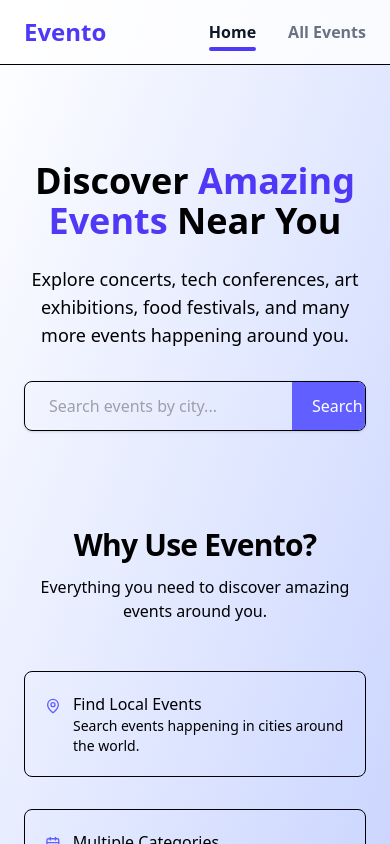
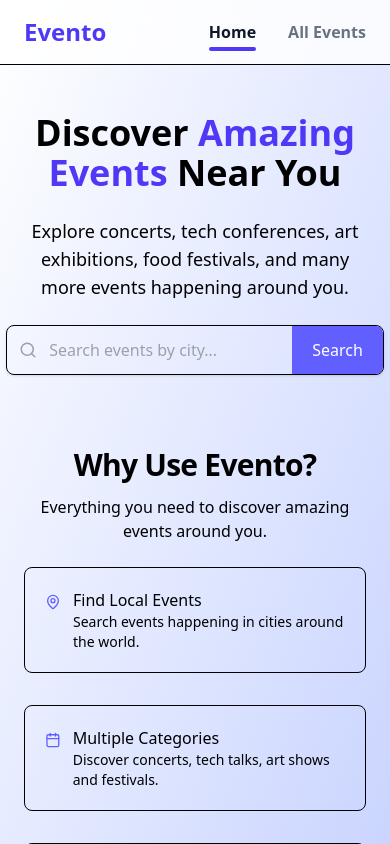
Before and after one commit to urstrulywin/Evento, a Next.js app: page / in a window 390 px wide. Shown: the top 844 px of the page. Built offline with nearby package versions, Linux system fonts and the light colour scheme.

Commit message:
improved ui

```diff
--- a/app/components/pagination.tsx
+++ b/app/components/pagination.tsx
@@ -12,7 +12,7 @@ export default function Pagination({
   nextPath: string | null;
 }) {
   return (
-    <section className="mx-auto mt-10 flex w-full max-w-6xl items-center justify-between px-6">
+    <section className="mx-auto flex w-full max-w-6xl items-center justify-between px-6">
       {prevPath ? (
         <Link href={prevPath} className={base}>
           <ArrowLeft size={18} />
--- a/app/event/[slug]/page.tsx
+++ b/app/event/[slug]/page.tsx
@@ -68,7 +68,7 @@ export default async function CityEventPage({ params }: EventSlug) {
             sizes="(max-width: 600px) 100vw, 600px"
             // priority
           />
-          <div className="flex flex-col sm:items-center md:items-start">
+          <div className="flex flex-col items-center md:items-start text-center md:text-left gap-2">
             {/* display date of event */}
             <p>
               {new Date(event.date).toLocaleDateString("en-US", {
@@ -78,12 +78,12 @@ export default async function CityEventPage({ params }: EventSlug) {
                 day: "numeric",
               })}
             </p>
-            <H1 className="py-2 whitespace-nowrap lg:text-5xl">{event.name}</H1>
-            <p className="pb-1 italic whitespace-nowrap text-xl ">
+            <H1 className="whitespace-nowrap">{event.name}</H1>
+            <p className="italic text-xl">
               Organized by <span>{event.organizerName}</span>
             </p>
-            <p className="drop-shadow-lg">{event.location}</p>
-            <button className=" bg-white/20 text-lg p-1 mt-5 capitalize w-[95vw] sm:w-full rounded-md border-white/20 border-2 bg-blur state-effects">
+            <p>{event.location}</p>
+            <button className="text-lg p-2 w-full rounded-full bg-white/20 border-white/20 border-2 bg-blur state-effects">
               Get Tickets
             </button>
           </div>
--- a/app/events/[city]/page.tsx
+++ b/app/events/[city]/page.tsx
@@ -10,28 +10,33 @@ interface Props {
   params: Promise<{ city: string }>;
 }
 type EventsProps = Props & {
-    searchParams : Promise<{ [key:string]: string| string[]| undefined}>;
-}
+  searchParams: Promise<{ [key: string]: string | string[] | undefined }>;
+};
 
-export async function generateMetadata({ params }: EventsProps) : Promise<Metadata> {
+export async function generateMetadata({
+  params,
+}: EventsProps): Promise<Metadata> {
   const { city } = await params;
   const titleCity = capitalizeFirstLetter(city);
 
   return {
-        title: city === 'all' ? 'All Events' : `Events in ${titleCity}`,
-        description: city === 'all' ? 'Browse all events' : `Browse events in ${titleCity}`,
+    title: city === "all" ? "All Events" : `Events in ${titleCity}`,
+    description:
+      city === "all" ? "Browse all events" : `Browse events in ${titleCity}`,
   };
 }
 
 const pageNumberSchema = z.coerce.number().int().min(1).catch(1).optional();
 
-export default async function EventsPage({ params, searchParams }: EventsProps) {
+export default async function EventsPage({
+  params,
+  searchParams,
+}: EventsProps) {
   const { city } = await params; // ← unwrap the Promise
 
   const search = await searchParams;
   // Extract only the page value
-    const rawPage =
-    Array.isArray(search.page) ? search.page[0] : search.page;
+  const rawPage = Array.isArray(search.page) ? search.page[0] : search.page;
 
   // Now parse the correct value
   const page = pageNumberSchema.parse(rawPage);
@@ -48,12 +53,10 @@ export default async function EventsPage({ params, searchParams }: EventsProps)
   const title = city.charAt(0).toUpperCase() + city.slice(1);
 
   return (
-        <main className="container mx-auto flex flex-col items-center">
-            <H1 className="p-6">
-                {city === 'all' ? 'All Events' : `Events in ${title}`}
-            </H1>
-            <Suspense key={page} fallback={<Loading/>}>
-                <EventList city={city} page={page}/>
+    <main className="container mx-auto flex flex-col items-center pt-10">
+      <H1>{city === "all" ? "All Events" : `Events in ${title}`}</H1>
+      <Suspense key={page} fallback={<Loading />}>
+        <EventList city={city} page={page} />
       </Suspense>
     </main>
   );
--- a/app/globals.css
+++ b/app/globals.css
@@ -1,7 +1,7 @@
 @import "tailwindcss";
 
 .state-effects {
-    @apply hover:scale-105 active:scale-[1.02] focus:scale-105 transition
+  @apply hover:scale-102 active:scale-[0.98] focus:scale-102 transition;
 }
 
 /* SCROLLBAR STYLING */
--- a/app/page.tsx
+++ b/app/page.tsx
@@ -6,25 +6,25 @@ export default function Home() {
   return (
     <main>
       {/* Hero Section */}
-      <section className="mx-auto max-w-6xl px-6 py-24 text-center flex flex-col items-center">
+      <section className="mx-auto max-w-6xl px-6 py-12 md:py-24 text-center flex flex-col gap-6 items-center">
         <H1>
           Discover <span className="text-indigo-600">Amazing Events</span> Near
           You
         </H1>
 
-        <p className="mt-6 text-lg text-muted-foreground max-w-2xl">
+        <p className="text-lg text-muted-foreground max-w-2xl">
           Explore concerts, tech conferences, art exhibitions, food festivals,
           and many more events happening around you.
         </p>
 
-        <div className="mt-8 w-full max-w-xl">
+        <div className="max-w-xl">
           <Search />
         </div>
       </section>
 
       {/* Features Section */}
-      <section className="mx-auto max-w-6xl px-6">
-        <div className="text-center mb-12">
+      <section className="mx-auto max-w-6xl p-6">
+        <div className="text-center mb-6">
           <h2 className="text-3xl font-semibold tracking-tight">
             Why Use Evento?
           </h2>
```
Lines whose indentation alone changed are shown as unchanged.
